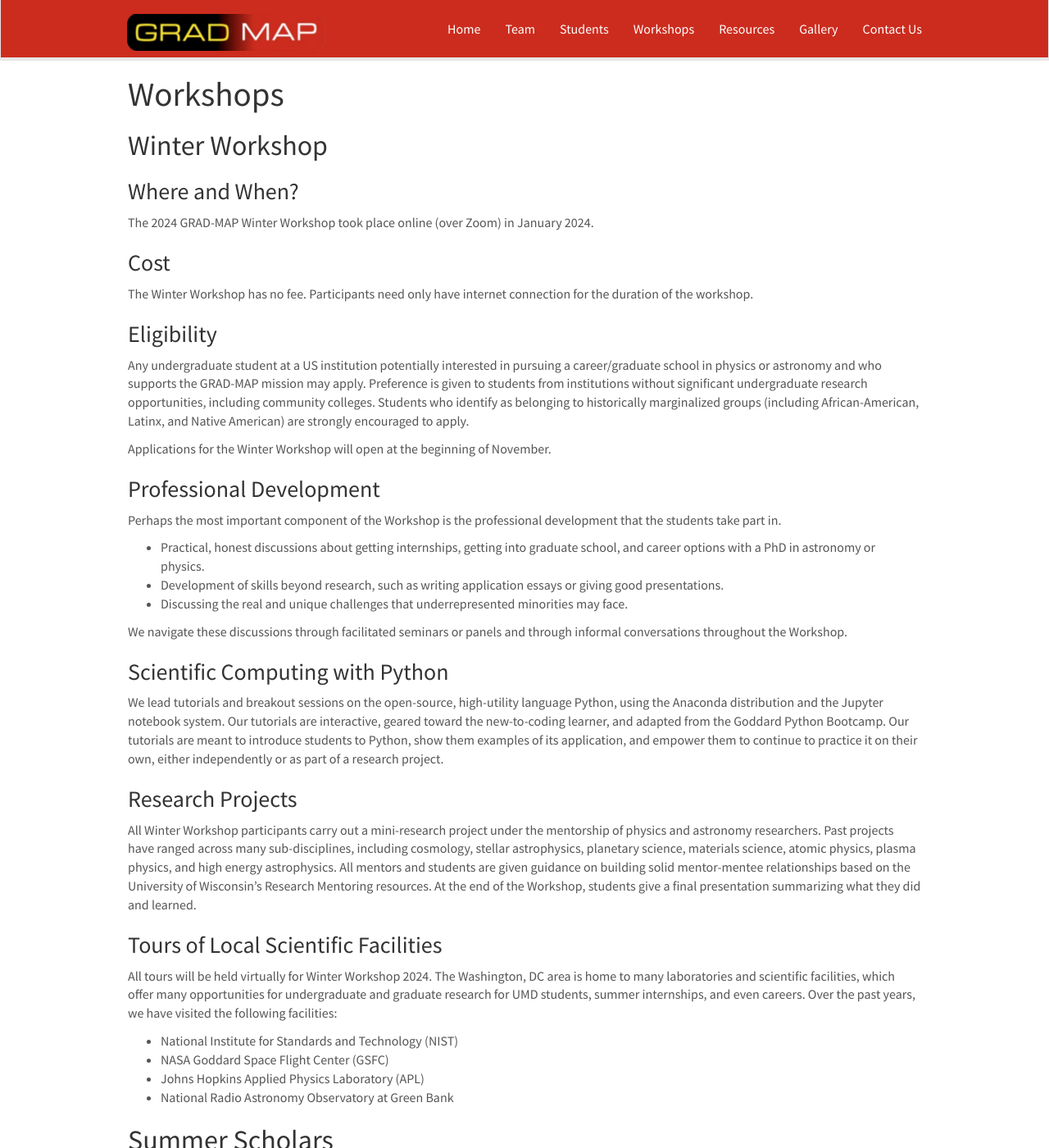
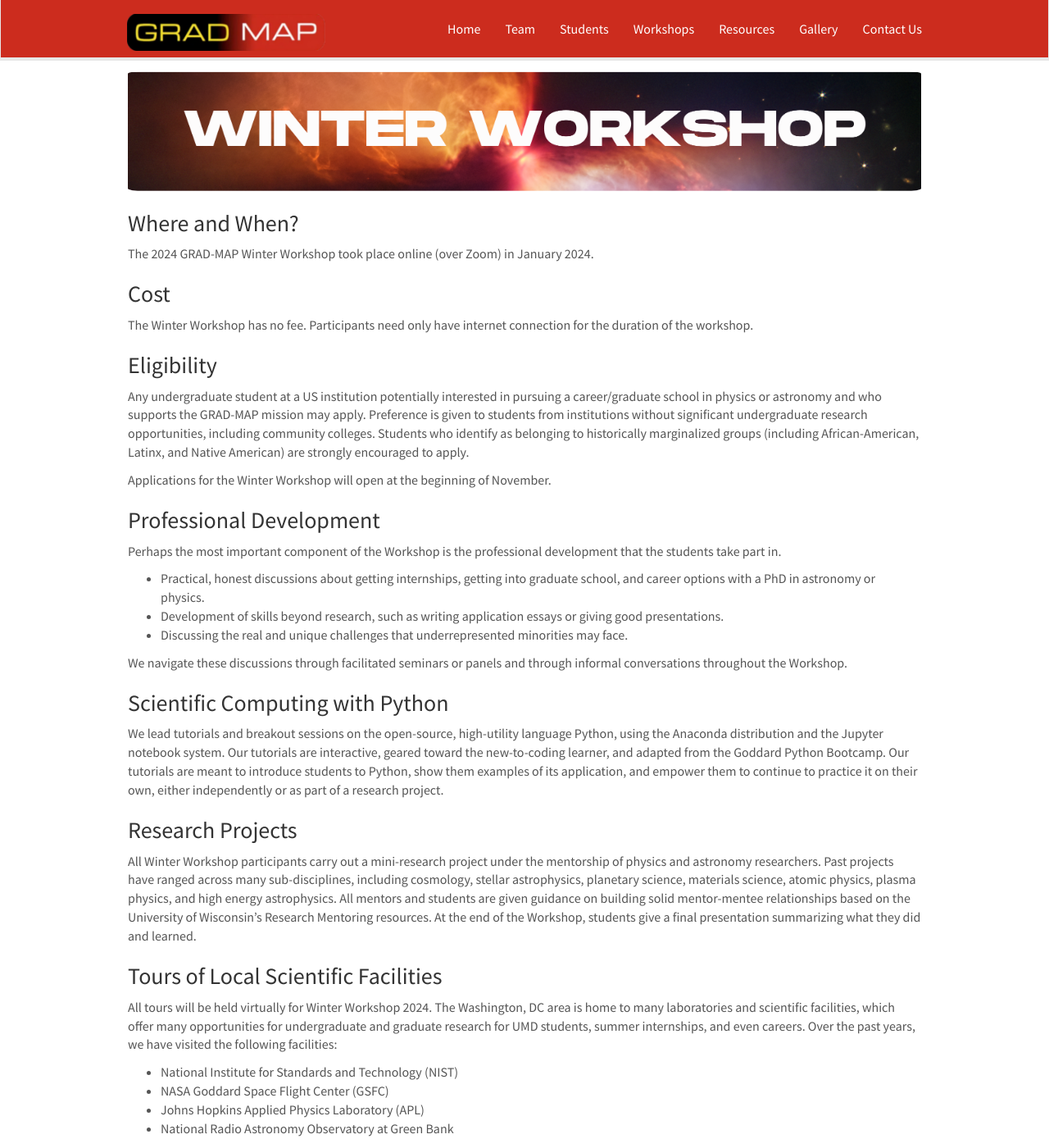
Before and after one commit to UMD-gradmap/UMD-gradmap.github.io, a Jekyll site: the page built from _pages/workshops.md, in a window 1280 px wide and 1400 px high. Shown: the whole window at 82% size. Built offline with Jekyll 4.4.1, drawn with Linux system fonts in a browser that asks for light colours; nearby versions of some CDN libraries.

Commit message:
Added header pictures

```diff
--- a/_pages/workshops.md
+++ b/_pages/workshops.md
@@ -1,15 +1,14 @@
 ---
 title: "UMD GRAD-MAP - Workshops"
-layout: gridlay
+layout: textlay
 excerpt: "UMD GRAD-MAP - Workshops"
 sitemap: true
 permalink: /workshops
 ---
 
-
-# Workshops
-
-## Winter Workshop
+<center>
+<img src="{{ site.url }}{{ site.baseurl }}/images/winter.png" class="img-responsive" width="100%" style="float: center" />
+</center>
 ### Where and When?
 The 2024 GRAD-MAP Winter Workshop took place online (over Zoom) in January 2024.
 ### Cost
@@ -42,7 +41,9 @@ All tours will be held virtually for Winter Workshop 2024. The Washington, DC ar
 * Johns Hopkins Applied Physics Laboratory (APL)
 * National Radio Astronomy Observatory at Green Bank
 
-## Summer Scholars
+<center>
+<img src="{{ site.url }}{{ site.baseurl }}/images/summer.png" class="img-responsive" width="100%" style="float: center" />
+</center>
 The GRAD-MAP Summer Scholars are selected from GRAD-MAP Winter Workshop alumni to participate in an enhanced, 10 week long, paid summer research program held at UMD, College Park. The Summer Scholars Program is meant to expand upon the experiences of the Winter Workshop (e.g., research skill building, cohort facilitation, and science identity development) through full research projects.
 
 Applications for Summer 2024 are now open! They are due Friday, March 15th, at 5PM ET.
```
Also changed, not shown: images/summer.png (added), images/winter.png (added).
